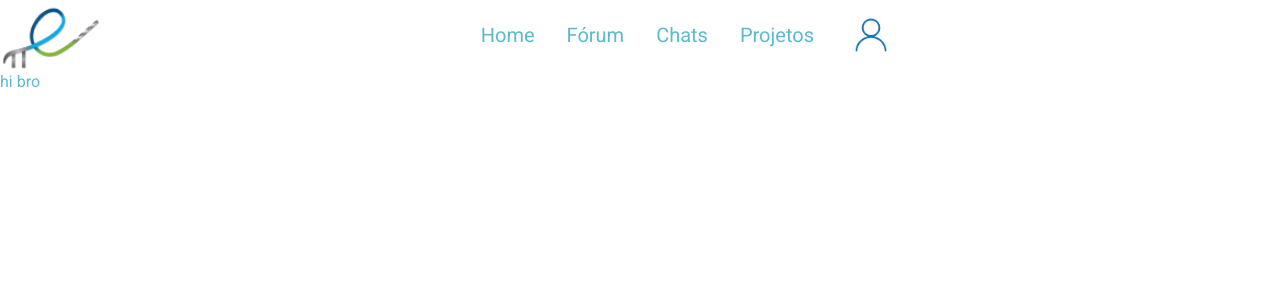
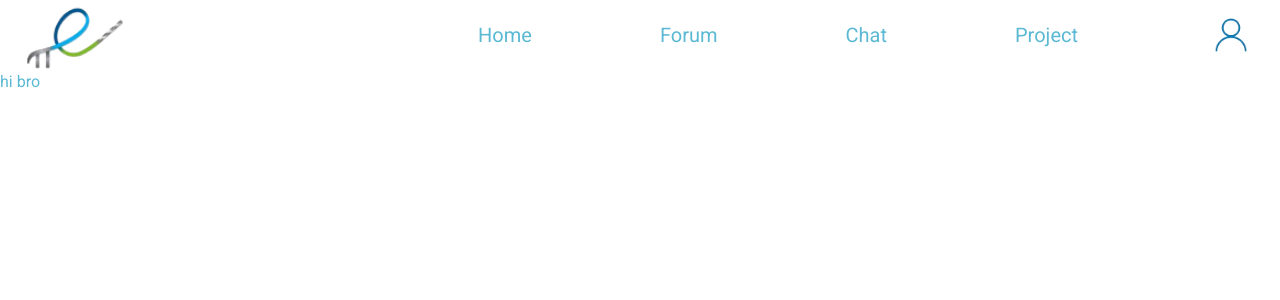
Before and after one commit to matiaszo/forum_ets_frontend, a Next.js app: page / in a window 1280 px wide. Shown: the top 300 px of the page. Built offline with nearby package versions, Linux system fonts and the light colour scheme.

Commit message:
header finished

```diff
--- a/src/app/layout.tsx
+++ b/src/app/layout.tsx
@@ -25,7 +25,7 @@ export default function RootLayout({
       <body
         className={`${roboto.variable} antialiased min-h-screen`}
       >
-        <Header/>
+        <Header first="Home" second="Forum" third="Chat" fourth="Project"/>
         <main>{children}</main>
 
       </body>
--- a/src/components/header.tsx
+++ b/src/components/header.tsx
@@ -6,24 +6,24 @@ import user_logo from "@/assets/user_logo.png"
 
 
 
-export const Header = () => {
+export const Header = ({first, second, third, fourth}: any) => {
 
     const style= {
         option: "font-robFont text-blue5 text-xl"
     }
     return(
         <>
-        <div className="flex justify-between items-center">
+        <div className="flex items-center ml-6 mr-6">
 
             <h1 className="">
                 <Image src={ets_logo} width={100} height={200} alt="ets logo"/>
             </h1>
 
-            <div className="flex mr-96 gap-8 justify-center items-center">
-                <Link className={style.option} href={ROUTES.home}>Home</Link>
-                <Link className={style.option} href={ROUTES.forum}>Fórum</Link>
-                <Link className={style.option} href={ROUTES.chat}>Chats</Link>
-                <Link className={style.option} href={ROUTES.project}>Projetos</Link>
+            <div className="flex flex-grow gap-32 justify-end items-center">
+                <Link className={style.option} href={ROUTES.home}>{first}</Link>
+                <Link className={style.option} href={ROUTES.forum}>{second}</Link>
+                <Link className={style.option} href={ROUTES.chat}>{third}</Link>
+                <Link className={style.option} href={ROUTES.project}>{fourth}</Link>
                 <Link  href={ROUTES.chat}><Image src={user_logo} width={50} height={50} alt="ets logo"/></Link>
             </div>
         </div>
```
